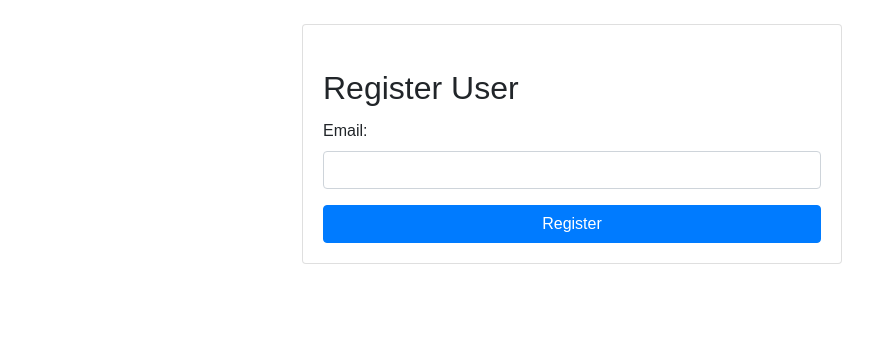
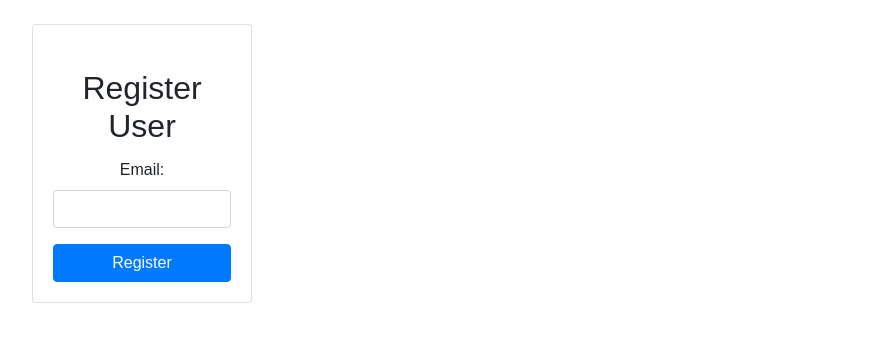
Before and after one commit to Elpidio16/Protocol-de-com_mini_PKI, a Flask app: page /register in a window 1280 px wide. Shown: the part 128-470 px from the top of the page, without its empty margins (68-941 px from the left). Run offline with Flask 3, Linux system fonts and the light colour scheme; some libraries are stand-ins or nearby versions.

Commit message:
register file update

```diff
--- a/app/templates/register.html
+++ b/app/templates/register.html
@@ -1,7 +1,7 @@
 {% extends "base.html" %}
 
 {% block content %}
-<div class="row justify-content-center">
+<div class="text-center" style="width: 100%; max-width: 500px;">
     <div class="col-md-8 col-lg-6">
         <div class="card">
             <div class="card-body">
```
